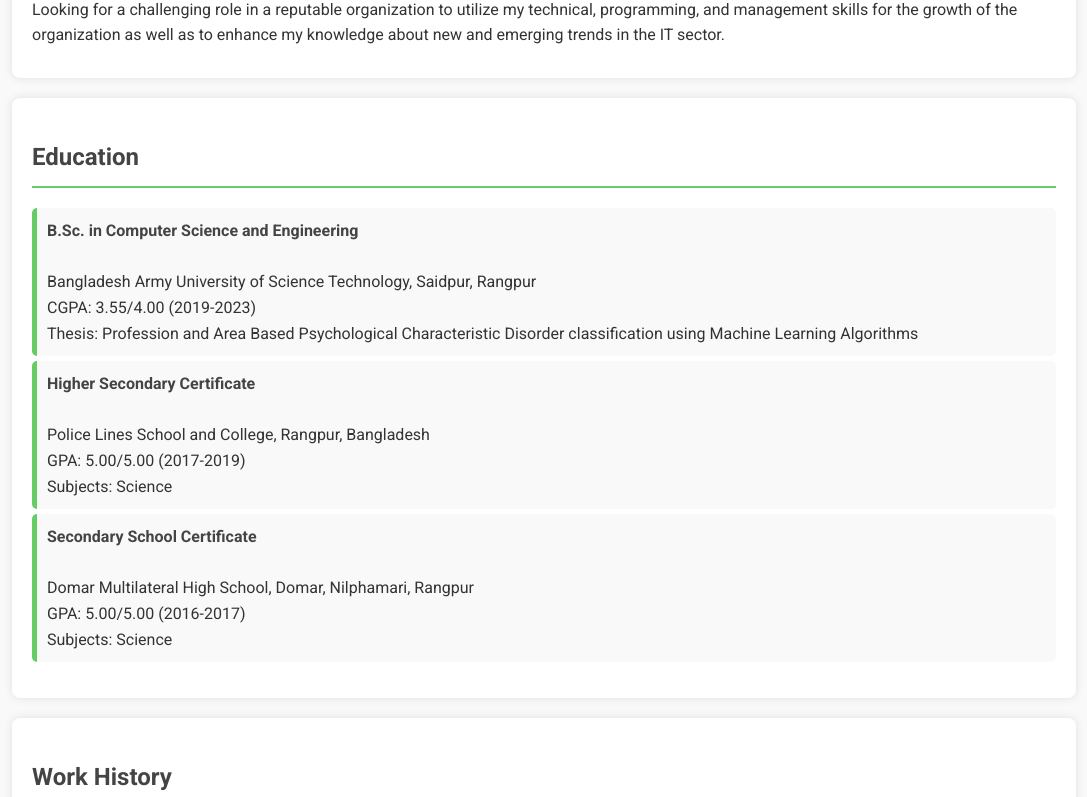
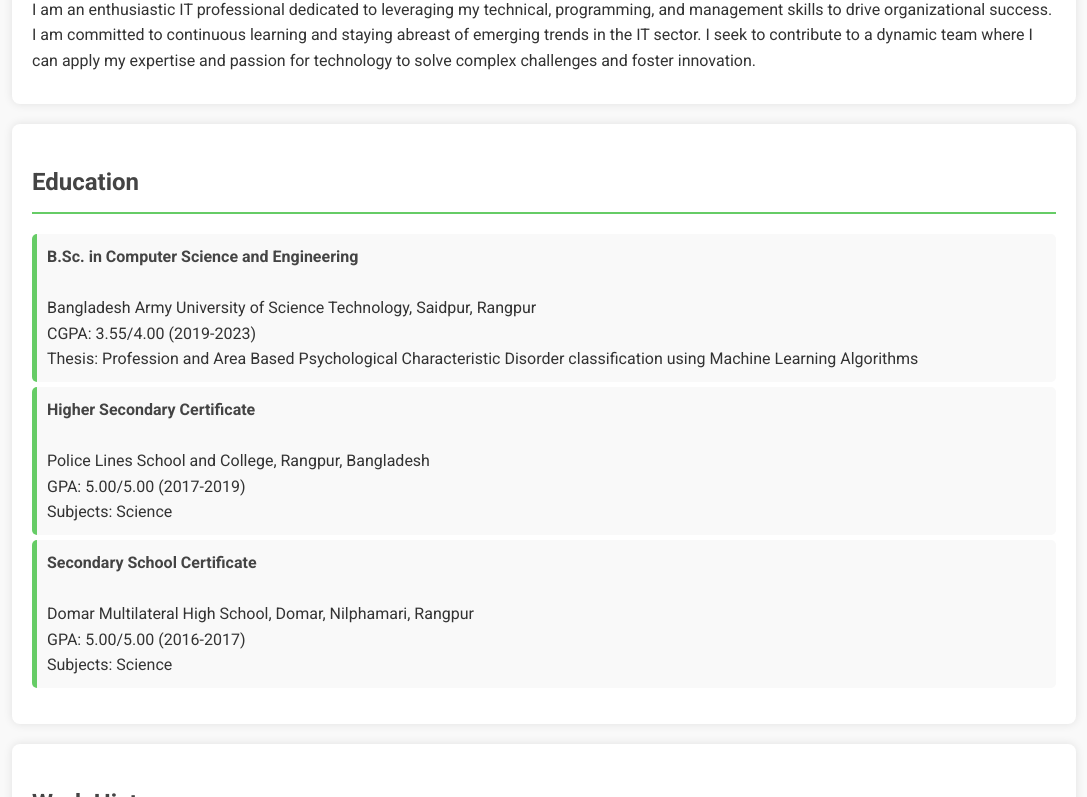
Before and after one commit to aliarman1/aliarman1.github.io, a plain HTML site: page index.html in a window 1280 px wide. Shown: the part 1132-1929 px from the top of the page, without its empty margins (96-1183 px from the left). Drawn offline with Linux system fonts and the light colour scheme.

Commit message:
Update index.html
Final Update Today

```diff
--- a/index.html
+++ b/index.html
@@ -162,7 +162,7 @@
     <section id="about" class="container content">
         <h2>About Me</h2>
         <img src="https://raw.githubusercontent.com/aliarman1/aliarman1.github.io/main/mdaliarman.jpg" alt="Md. Ali Arman" class="profile-img">
-        <p>Looking for a challenging role in a reputable organization to utilize my technical, programming, and management skills for the growth of the organization as well as to enhance my knowledge about new and emerging trends in the IT sector.</p>
+        <p>I am an enthusiastic IT professional dedicated to leveraging my technical, programming, and management skills to drive organizational success. I am committed to continuous learning and staying abreast of emerging trends in the IT sector. I seek to contribute to a dynamic team where I can apply my expertise and passion for technology to solve complex challenges and foster innovation.</p>
     </section>
 
     <section id="education" class="container content">
```
